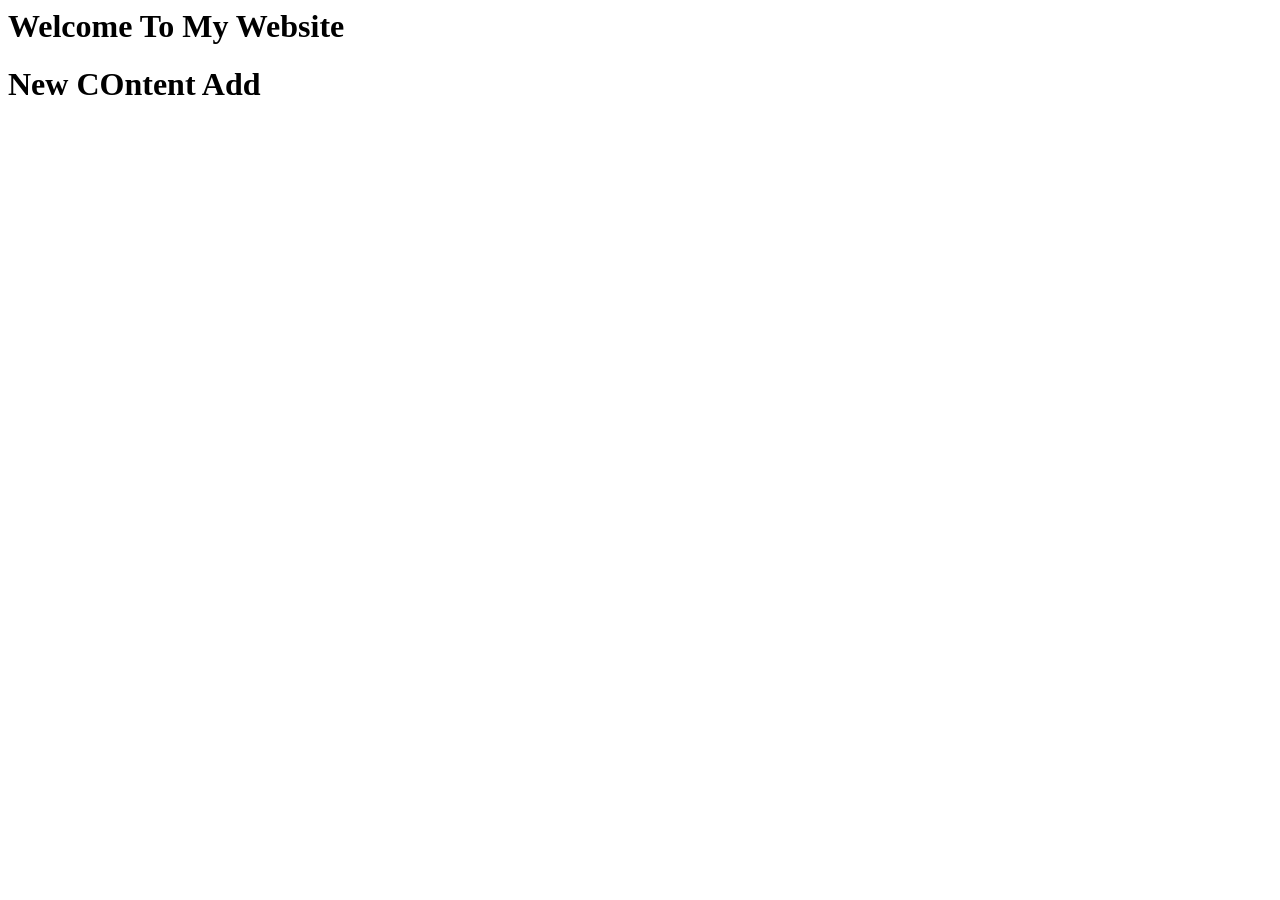
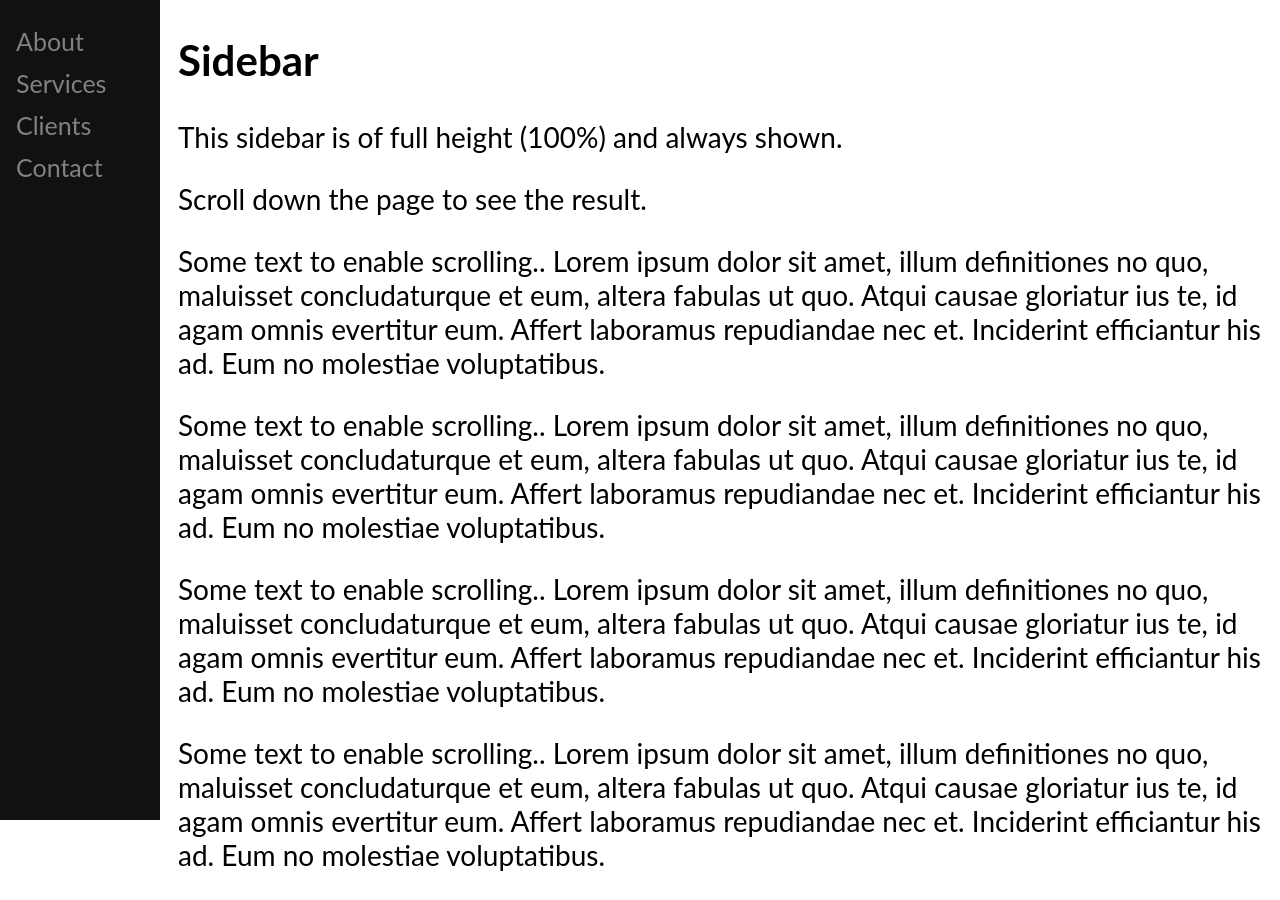
Before and after one commit to vickyvikash/mywebsite, a website: page dist/index.html in a window 1280 px wide. Before the commit the page ends 800 px from the top, so only its background shows below. Drawn offline with Linux system fonts and the light colour scheme.

Commit message:
Third Commit

```diff
--- a/dist/index.html
+++ b/dist/index.html
@@ -1,13 +1,66 @@
+<!DOCTYPE html>
 <html>
-	<head>
-		<meta charset="UTF-8">
-		<meta name="viewport" content="width=device-width, initial-scale=1.0">
-		<meta http-equiv="X-UA-Compatibale" content="ie=edge">
-		<title>My Website</title>
-	</head>
-	<body>
-		<h1>Welcome To My Website</h1>
-		<h1>New COntent Add</h1>
-		<a href="https://www.facebook.com"></a>
-	</body>
+<head>
+<meta name="viewport" content="width=device-width, initial-scale=1">
+<style>
+body {
+  font-family: "Lato", sans-serif;
+}
+
+.sidenav {
+  height: 100%;
+  width: 160px;
+  position: fixed;
+  z-index: 1;
+  top: 0;
+  left: 0;
+  background-color: #111;
+  overflow-x: hidden;
+  padding-top: 20px;
+}
+
+.sidenav a {
+  padding: 6px 8px 6px 16px;
+  text-decoration: none;
+  font-size: 25px;
+  color: #818181;
+  display: block;
+}
+
+.sidenav a:hover {
+  color: #f1f1f1;
+}
+
+.main {
+  margin-left: 160px; /* Same as the width of the sidenav */
+  font-size: 28px; /* Increased text to enable scrolling */
+  padding: 0px 10px;
+}
+
+@media screen and (max-height: 450px) {
+  .sidenav {padding-top: 15px;}
+  .sidenav a {font-size: 18px;}
+}
+</style>
+</head>
+<body>
+
+<div class="sidenav">
+  <a href="#about">About</a>
+  <a href="#services">Services</a>
+  <a href="#clients">Clients</a>
+  <a href="#contact">Contact</a>
+</div>
+
+<div class="main">
+  <h2>Sidebar</h2>
+  <p>This sidebar is of full height (100%) and always shown.</p>
+  <p>Scroll down the page to see the result.</p>
+  <p>Some text to enable scrolling.. Lorem ipsum dolor sit amet, illum definitiones no quo, maluisset concludaturque et eum, altera fabulas ut quo. Atqui causae gloriatur ius te, id agam omnis evertitur eum. Affert laboramus repudiandae nec et. Inciderint efficiantur his ad. Eum no molestiae voluptatibus.</p>
+  <p>Some text to enable scrolling.. Lorem ipsum dolor sit amet, illum definitiones no quo, maluisset concludaturque et eum, altera fabulas ut quo. Atqui causae gloriatur ius te, id agam omnis evertitur eum. Affert laboramus repudiandae nec et. Inciderint efficiantur his ad. Eum no molestiae voluptatibus.</p>
+  <p>Some text to enable scrolling.. Lorem ipsum dolor sit amet, illum definitiones no quo, maluisset concludaturque et eum, altera fabulas ut quo. Atqui causae gloriatur ius te, id agam omnis evertitur eum. Affert laboramus repudiandae nec et. Inciderint efficiantur his ad. Eum no molestiae voluptatibus.</p>
+  <p>Some text to enable scrolling.. Lorem ipsum dolor sit amet, illum definitiones no quo, maluisset concludaturque et eum, altera fabulas ut quo. Atqui causae gloriatur ius te, id agam omnis evertitur eum. Affert laboramus repudiandae nec et. Inciderint efficiantur his ad. Eum no molestiae voluptatibus.</p>
+</div>
+
+</body>
 </html>
```
